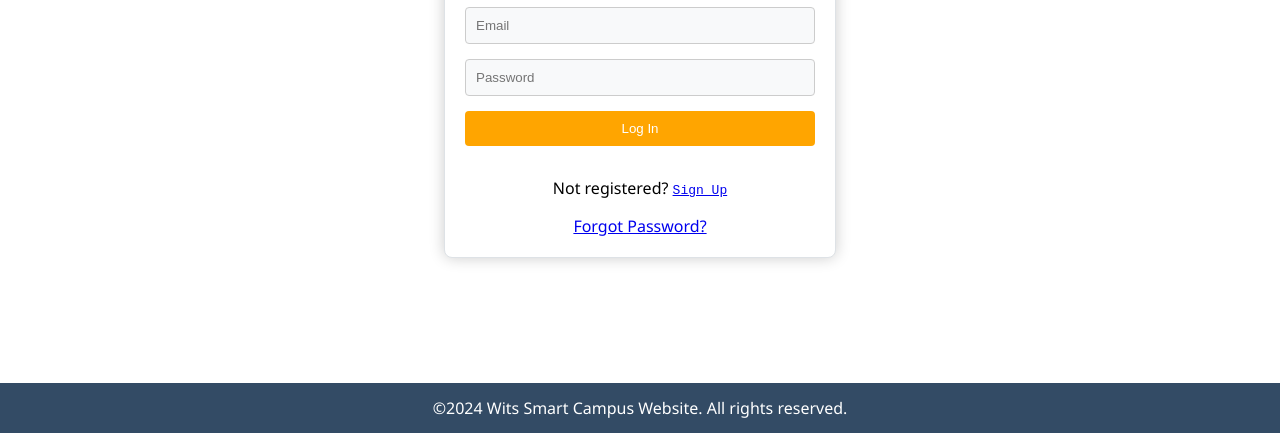
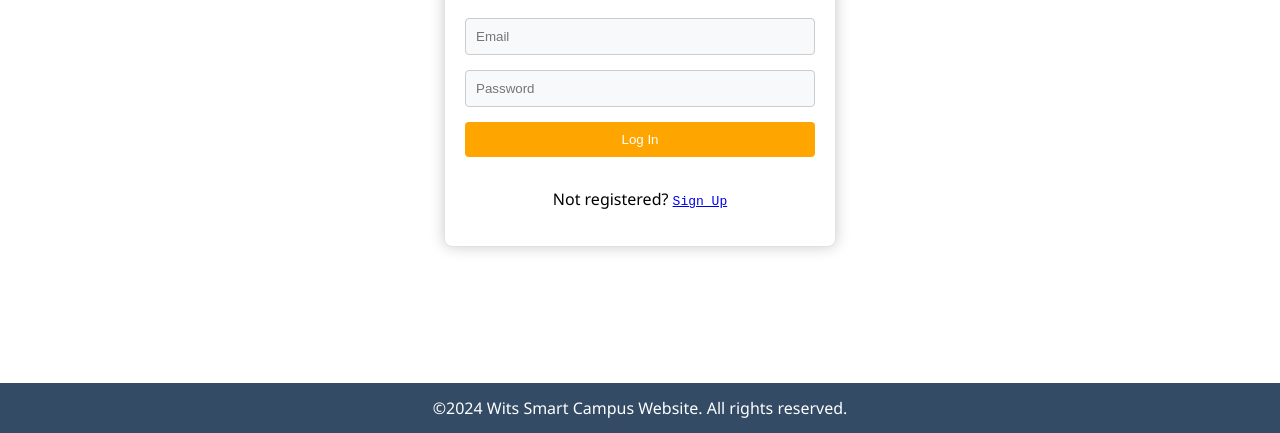
Before and after one commit to 00Ducky13/smart-campus-tutor-management-system-2024, a plain HTML site: page src/index.html in a window 1280 px wide. Shown: the part 543-976 px from the top of the page. Drawn offline with Linux system fonts and the light colour scheme.

Commit message:
Update index.html

```diff
--- a/src/index.html
+++ b/src/index.html
@@ -60,9 +60,7 @@
                 <code><a id="sign-up" href="#">Sign Up</a></code>
               </p>
             </mark>
-            <mark class="forgot-password">
-              <nav><a href="#">Forgot Password?</a></nav>
-            </mark>
+
           </form>
 
           <form id="signup-form" style="display: none">
```
